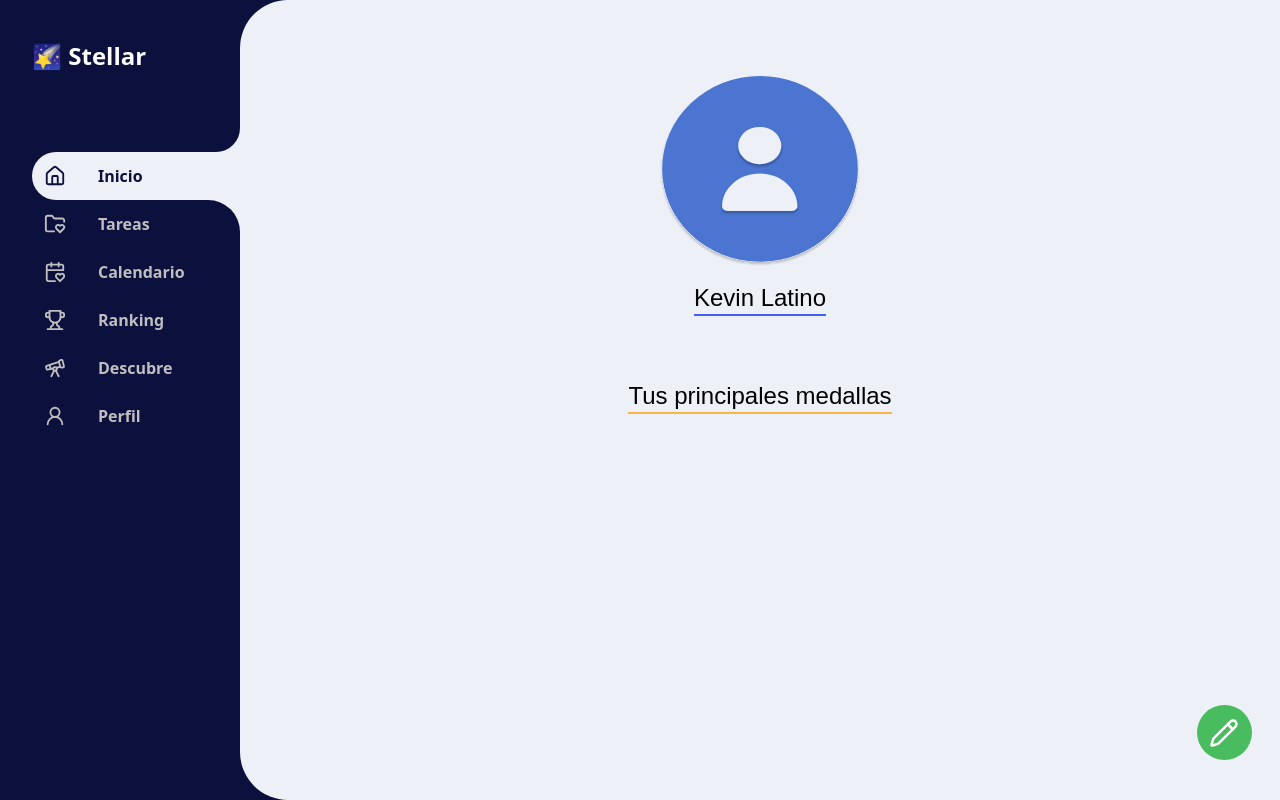
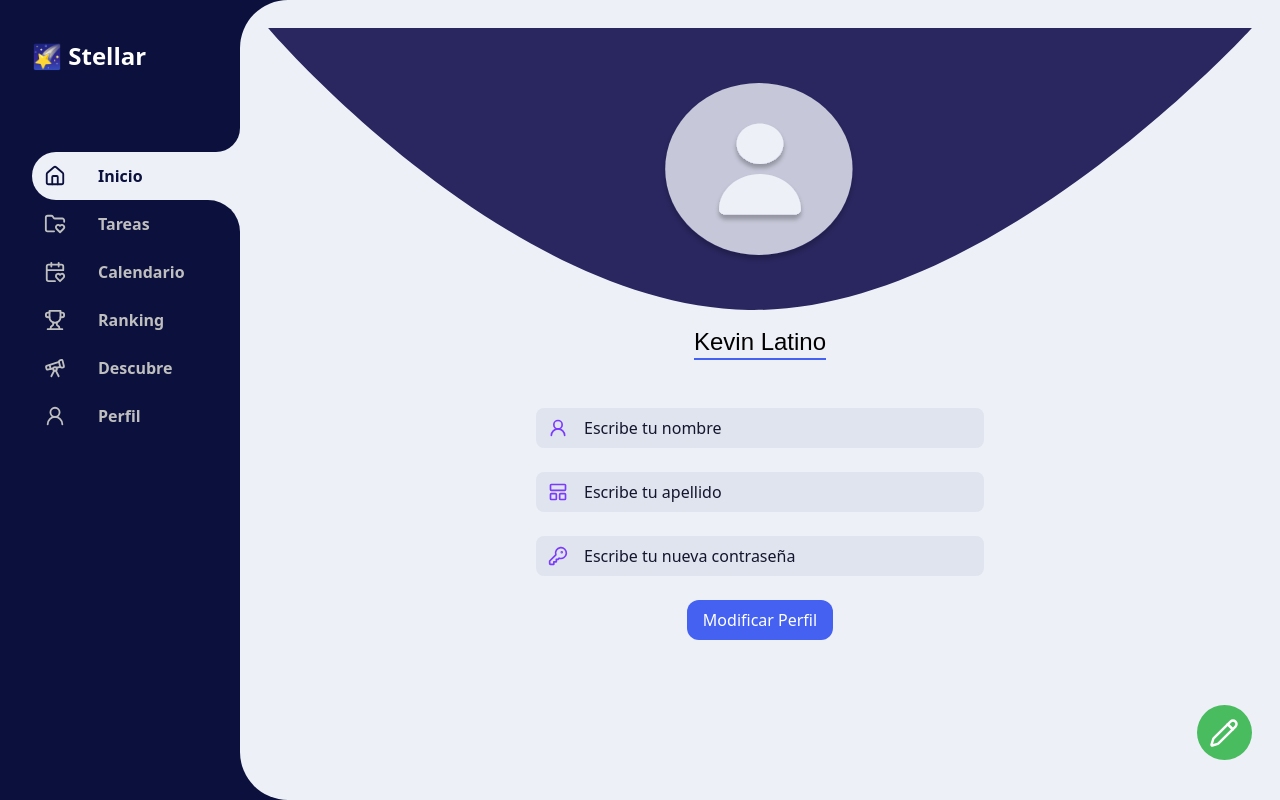
Before and after one commit to KevinLatino/Stellar-Frontend, a React (Vite) app: page /sidebar/profile in a window 1280 px wide. Built offline with nearby package versions, Linux system fonts and the light colour scheme.

Commit message:
new styles on profile screen

```diff
--- a/src/Screens/LoginScreen.jsx
+++ b/src/Screens/LoginScreen.jsx
@@ -59,7 +59,7 @@ const LoginScreen = () => {
                     </div>
                     <button
                         className="bg-light-blue text-white py-2 px-20 rounded-lg hover:bg-blue-600 transition duration-300"
-                        onClick={handleLogin} // Llamar a la función que maneja el inicio de sesión
+                        onClick={handleLogin}
                     >
                         login
                     </button>
--- a/src/Screens/ProfileScreen.jsx
+++ b/src/Screens/ProfileScreen.jsx
@@ -1,7 +1,9 @@
 import React from 'react'
 import { useAuth } from '../Context/context';
 import Profile from '../../public/Ilustrations/Profile.svg'
-import { EditProfile } from '../Components/EditProfileComponent';
+import { EditProfile } from '../Components/ViewMedalsComponent';
+import ProfileBg from '../../public/Ilustrations/Vector.svg'
+import { UserRound, KeyRound, LayoutPanelTop } from 'lucide-react';
 import useFormSetters from '../hooks/useFormSetter'
 
 
@@ -17,13 +19,48 @@ const ProfileScreen = () => {
 
     return (
         <>
-            <div className='mt-[3rem]'>
+            <div className='flex flex-col gap-[3rem]'>
                 <div className='flex justify-center items-center flex-col gap-y-4'>
-                    <img src={Profile} width={200} />
+                    <img src={ProfileBg} width={1000}
+                    className=''
+                    />
                     <h1 className='font-raleway text-2xl border-b-2 border-light-blue'>Kevin Latino</h1>
                 </div>
-                <div className='flex justify-center items-center mt-[4rem]'>
-                    <h1 className='font-raleway text-2xl border-b-2 border-light-yellow'>Tus principales medallas</h1>
+
+                <div className='flex justify-center items-center flex-col gap-2'>
+
+                    <div className="relative mb-4 w-full max-w-md">
+                        <UserRound size={20} className="absolute left-3 top-1/2 transform -translate-y-1/2 text-[#7A3AFF]" />
+                        <input
+                            type="text"
+                            placeholder="Escribe tu nombre"
+                            className="bg-[#E0E4EE] text-gray-800 placeholder-strong-blue py-2 pl-12 w-full rounded-lg focus:outline-none focus:ring-2 focus:ring-blue-500"
+                        />
+                    </div>
+
+                    <div className="relative mb-4 w-full max-w-md">
+                        <LayoutPanelTop size={20} className="absolute left-3 top-1/2 transform -translate-y-1/2 text-[#7A3AFF]" />
+                        <input
+                            type="text"
+                            placeholder="Escribe tu apellido"
+                            className=" bg-[#E0E4EE] text-gray-800 placeholder-strong-blue p-4 py-2 pl-12 w-full rounded-lg focus:outline-none focus:ring-2 focus:ring-blue-500"
+                        />
+                    </div>
+
+                    <div className="relative mb-4 w-full max-w-md">
+                        <KeyRound size={20} className="absolute left-3 top-1/2 transform -translate-y-1/2 text-[#7A3AFF]" />
+                        <input
+                            type="password"
+                            placeholder="Escribe tu nueva contraseña"
+                            className=" bg-[#E0E4EE] placeholder-strong-blue text-gray-800 py-2 pl-12 w-full rounded-lg focus:outline-none focus:ring-2 focus:ring-blue-500"
+                        />
+                    </div>
+
+                    <button
+                        className="bg-light-blue text-white px-4 py-2 rounded-xl"
+                    >
+                        Modificar Perfil
+                    </button>
                 </div>
             </div>
             <EditProfile />
```
Also changed, not shown: public/Ilustrations/Vector.svg (added), src/Components/ViewMedalsComponent.jsx (renamed from src/Components/EditProfileComponent.jsx).
